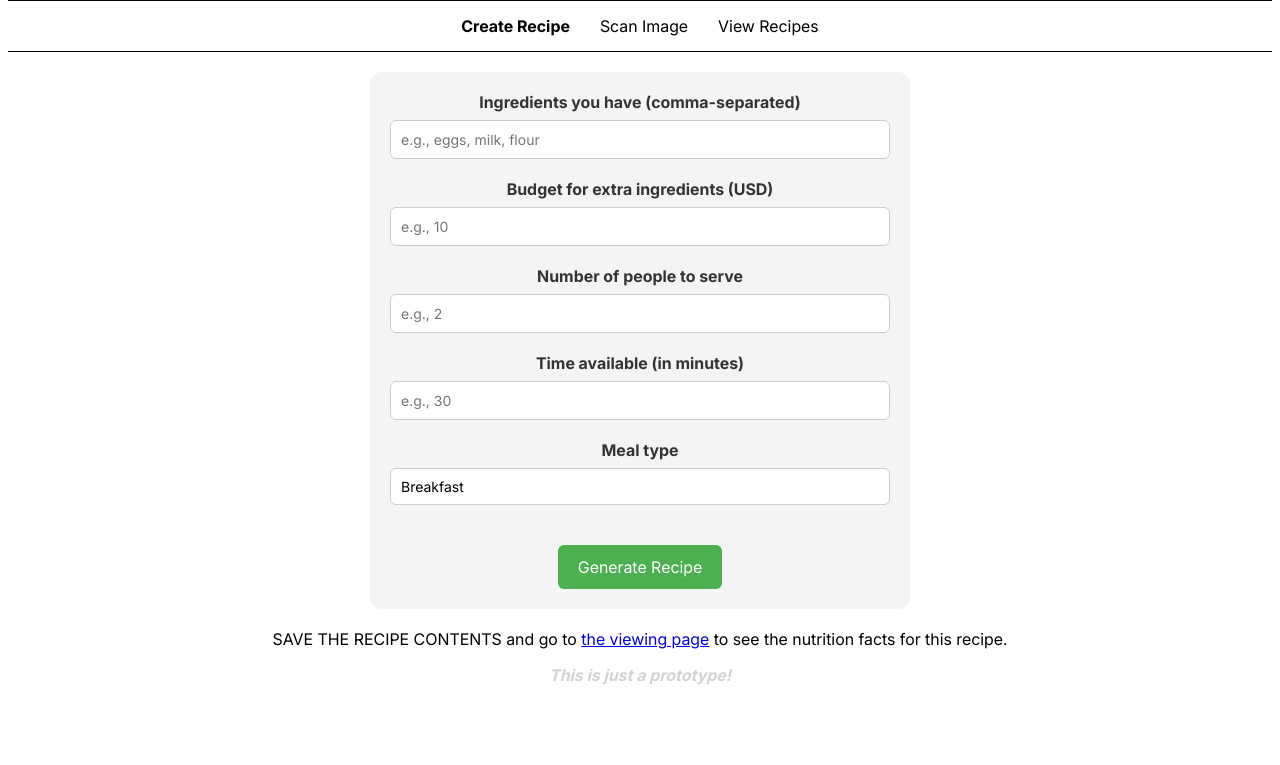
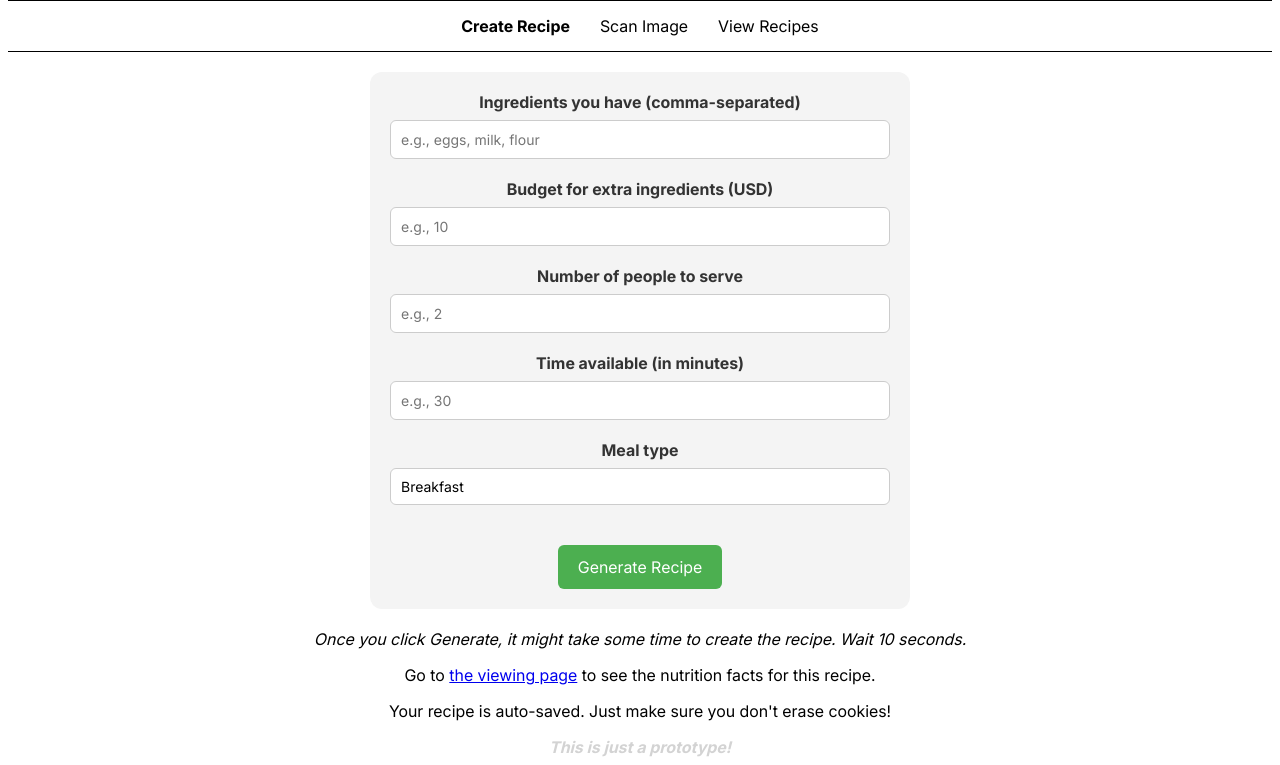
Before and after one commit to CodeMiner11-py/food_gen_WEB, a plain HTML site: page index.html in a window 1280 px wide. Shown: the part 159-924 px from the top of the page. Before the commit the page ends 852 px from the top, so only its background shows below. Drawn offline with Linux system fonts and the light colour scheme.

Commit message:
YAY IT WORKS

```diff
--- a/index.html
+++ b/index.html
@@ -138,10 +138,12 @@
         <div id="loadingBar" style="display:none;">
             <progress id="progressBar" value="0" max="100"></progress>
         </div>
+        <i>Once you click Generate, it might take some time to create the recipe. Wait 10 seconds.</i>
 
         <div id="recipeResult"></div>
 
-        <p>SAVE THE RECIPE CONTENTS and go to <a href="view.html">the viewing page</a> to see the nutrition facts for this recipe.</p>
+        <p>Go to <a href="view.html">the viewing page</a> to see the nutrition facts for this recipe.</p>
+        <p>Your recipe is auto-saved. Just make sure you don't erase cookies!</p>
         <b><i class="footnote">This is just a prototype!</i></b>
     </div>
 </div>
```
